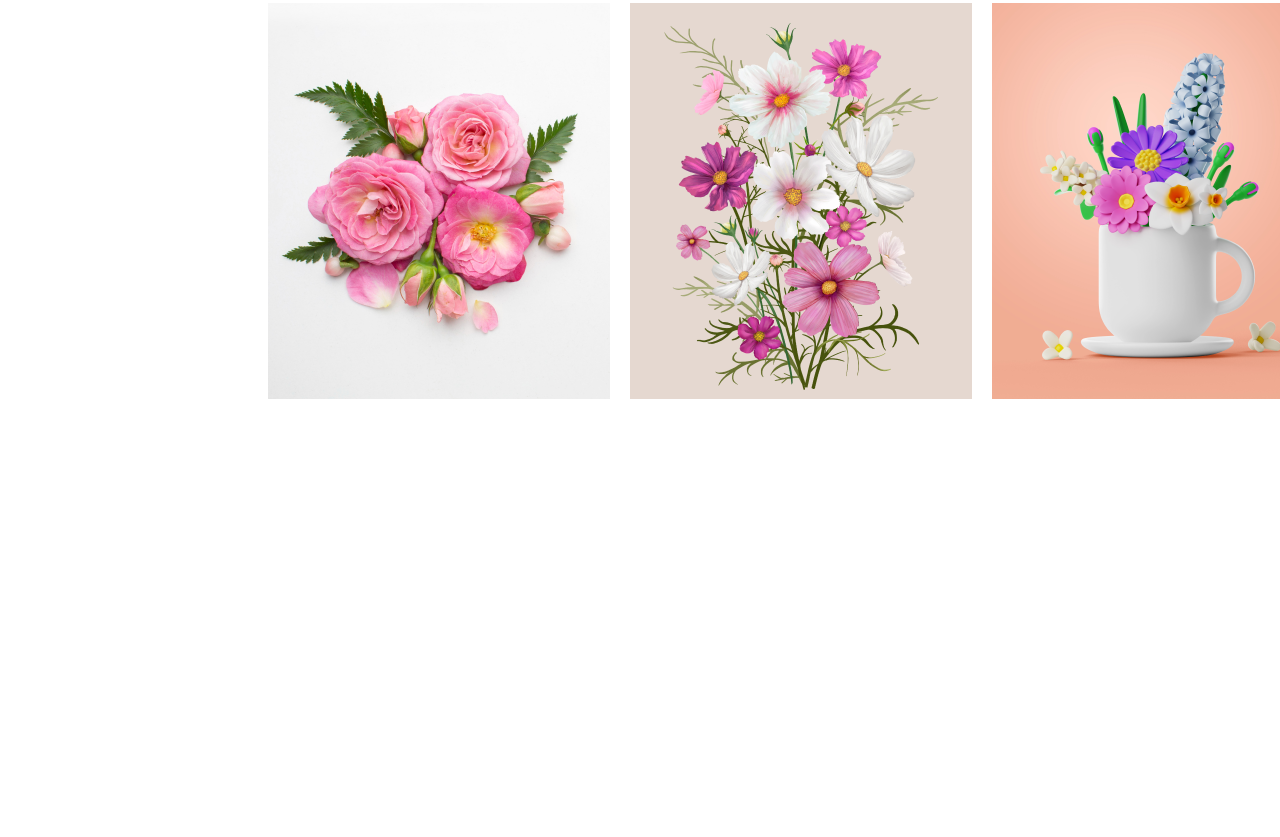
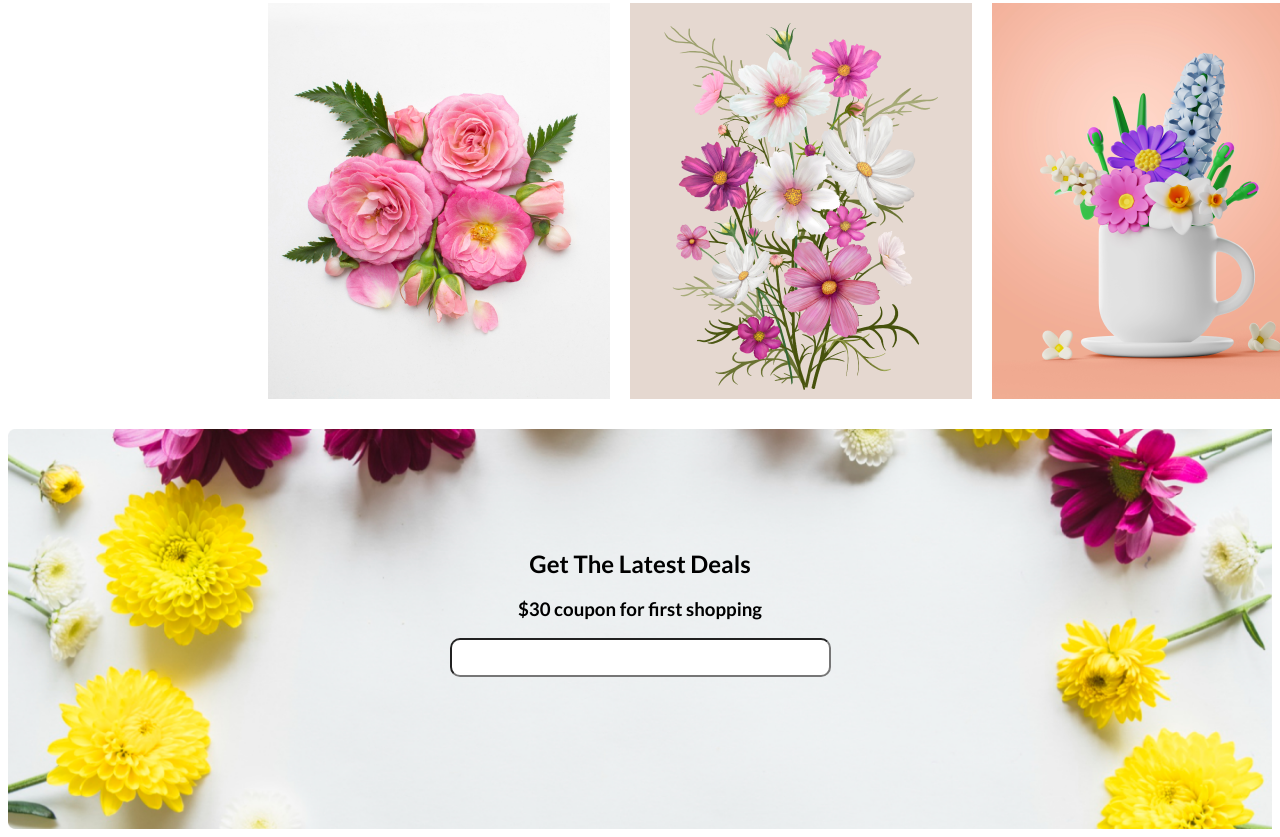
Before and after one commit to HoqueShaon/assignment-1, a plain HTML site: page index.html in a window 1280 px wide. Shown: the part 2714-3551 px from the top of the page. Before the commit the page ends 3151 px from the top, so only its background shows below. Drawn offline with Linux system fonts and the light colour scheme; files whose address does not match are found by name; a web font is replaced by a local one.

Commit message:
foooter part

```diff
--- a/index.html
+++ b/index.html
@@ -82,6 +82,13 @@
                 </div>
             </div>
         </section>
+        <section>
+            <div class="style">
+                <h1>Get The Latest Deals</h1>
+                <h3>$30 coupon for first shopping</h3>
+                <input class="email" type="email" name="Enter Your Email...." id="" >
+            </div>
+        </section>
 
     </main>
 
--- a/styles/style.css
+++ b/styles/style.css
@@ -150,3 +150,15 @@ nav>ul {
     display: flex;
     gap: 20px;
 }
+.style{
+    background-image: url(Rectangle\ 9.png);
+    background-size: cover;
+    background-repeat: no-repeat;
+    text-align: center;
+    height: 300px;
+    padding-top: 100px;
+}
+.email{
+    border-radius: 10px;
+    padding: 10px 100px;
+}
```
